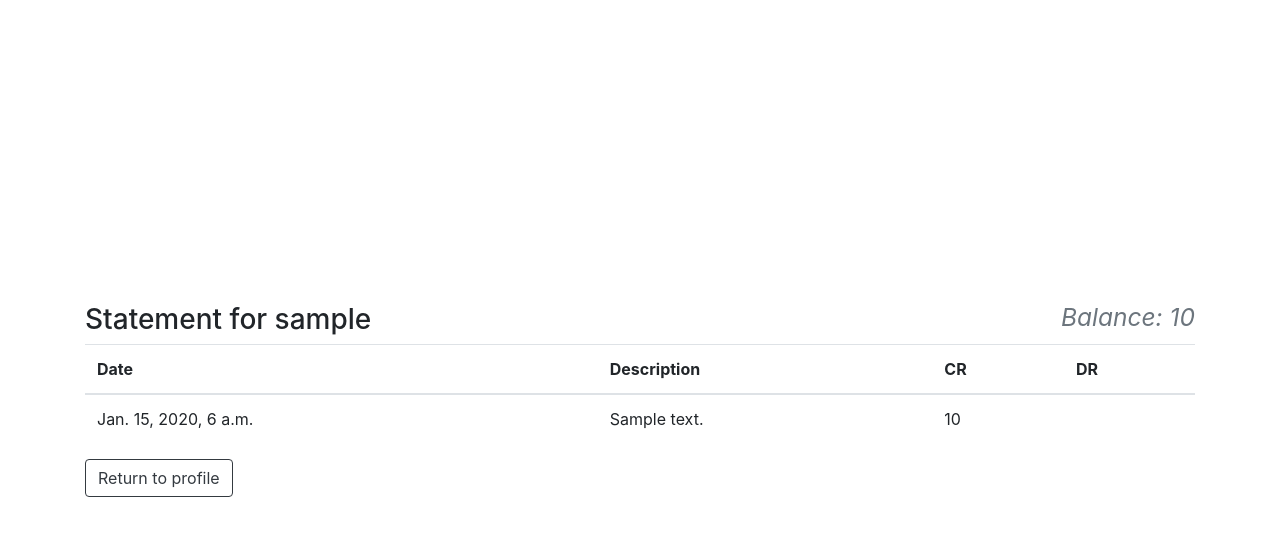
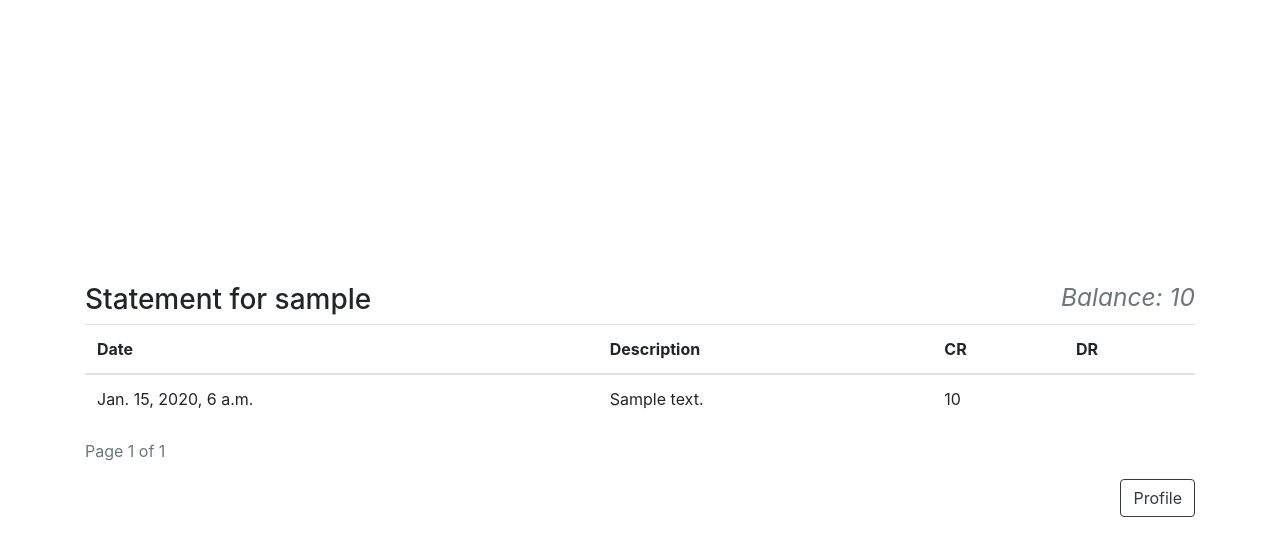
Before and after one commit to UzoTammy/nwokoro, a Django app: page /accounts/1/statement/ in a window 1280 px wide. Shown: the top 556 px of the page. Run offline with Django 5.2, Linux system fonts and the light colour scheme; a user stored in the database is signed in; tables that the repository leaves empty hold one stand-in row (values such as "Sample post"); parts of the project's set-up code (start-up, migrations or seed data) failed here and were passed over.

Commit message:
Added Pagination to points statement

```diff
--- a/account/templates/account/profile.html
+++ b/account/templates/account/profile.html
@@ -107,7 +107,7 @@
                 {% endfor %}
 
             </ul>
-            <a class="btn btn-outline-dark btn-sm ml-2 mt-2" href="{% url 'account-statement' user.pk %}">View Statement</a>
+            <a class="btn btn-outline-dark btn-sm ml-2 mt-2" href="{% url 'account-statement' user.pk %}">Expand</a>
         </div>
         {% endif %}
     </div>
--- a/account/templates/account/statement.html
+++ b/account/templates/account/statement.html
@@ -6,7 +6,7 @@
     <div class="row justify-content-center align-items-center vh-100">
         <div class="col">
             <h3>Statement for {{user.username}} <small class="float-right font-italic text-muted">Balance: {{user.points|floatformat:'g'}}</small></h3>
-            <table class="table">
+            <table class="table" data-toggle="table">
                 <thead>
                     <tr>
                         <th>Date</th>
@@ -17,7 +17,7 @@
                     </tr>
                 </thead>
                 <tbody>
-                    {% for transaction in transactions %}
+                    {% for transaction in page_obj %}
                     <tr>
                         <td>{{transaction.timestamp}}</td>
                         <td>{{transaction.description}}</td>
@@ -32,7 +32,30 @@
                     {% endfor %}
                 </tbody>
             </table>
-            <a class="btn btn-outline-dark" href="{% url 'profile' user.pk %}">Return to profile</a>
+
+            <div class="pagination">
+                <span class="step-links">
+                    {% if page_obj.has_previous %}
+                        <a class="btn btn-outline-primary btn-sm" href="?page=1"><i class="fa fa-fast-backward"></i></a>
+                        <a class="btn btn-outline-primary btn-sm" href="?page={{ page_obj.previous_page_number }}"><i class="fa fa-backward"></i></a>
+                    {% endif %}
+
+                    <span class="current text-muted">
+                        Page {{ page_obj.number }} of {{ page_obj.paginator.num_pages }}
+                    </span>
+
+                    {% if page_obj.has_next %}
+                        <a class="btn btn-outline-primary btn-sm" href="?page={{ page_obj.next_page_number }}">
+                            <i class="fa fa-forward"></i>
+                        </a>
+                        <a class="btn btn-outline-primary btn-sm" href="?page={{ page_obj.paginator.num_pages }}">
+                            <i class="fa fa-fast-forward"></i>
+                        </a>
+                    {% endif %}
+                </span>
+            </div>
+
+            <a class="btn btn-outline-dark mt-3 float-right" href="{% url 'profile' user.pk %}">Profile</a>
         </div>
     </div>
 </div>
--- a/account/views.py
+++ b/account/views.py
@@ -7,6 +7,7 @@ from crispy_forms.helper import FormHelper
 from crispy_forms.layout import Layout, Fieldset, ButtonHolder, Submit
 from django.urls import reverse_lazy
 from django.contrib.auth.mixins import LoginRequiredMixin, UserPassesTestMixin
+from django.core.paginator import Paginator
 from chore.models import FinishedWork
 from django.db.models import Sum, Avg
 from django.utils.formats import number_format
@@ -108,7 +109,15 @@ class StatementView(LoginRequiredMixin, UserPassesTestMixin, DetailView):
 
     def get_context_data(self, **kwargs):
         context = super().get_context_data(**kwargs)
-        context['transactions'] = self.get_object().transactions.all().order_by('-timestamp')
+        transactions = self.get_object().transactions.all().order_by('-timestamp')
+        context['transactions'] = transactions
+        # Set up pagination
+        paginator = Paginator(transactions, 3)  # 10 items per page
+        page_number = self.request.GET.get('page')
+        page_obj = paginator.get_page(page_number)
+
+        # Add the paginated objects to the context
+        context['page_obj'] = page_obj
         return context
 
 class ForbiddenView(TemplateView):
--- a/chore/templates/chore/assign_work_list.html
+++ b/chore/templates/chore/assign_work_list.html
@@ -27,7 +27,7 @@
           <tr>
 
             <td>
-              {% if object.is_expired %}
+              {% if object.is_expired and not object.assigned.is_staff %}
               {{object.work}}
               {% else %}
               <a href="{% url 'work-done' object.pk %}">{{object.work}}</a>
```
